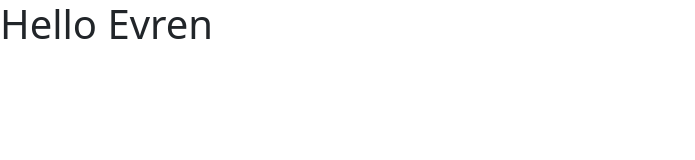
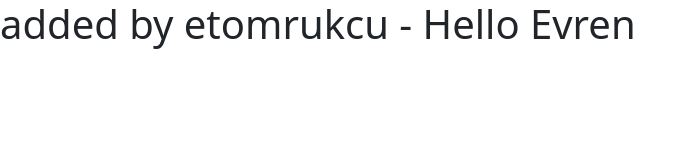
Before and after one commit to evrenn/genesis, a plain HTML site: page index.html in a window 1280 px wide. Shown: the whole page, without its empty margins (0-695 px from the left). Drawn offline with nearby package versions, Linux system fonts and the light colour scheme.

Commit message:
title degistirildi.

```diff
--- a/index.html
+++ b/index.html
@@ -11,7 +11,7 @@
     <title>Hello Evren</title>
   </head>
   <body>
-    <h1>Hello Evren</h1>
+    <h1>added by etomrukcu - Hello Evren</h1>
 
     <!-- Optional JavaScript; choose one of the two! -->
 
```
